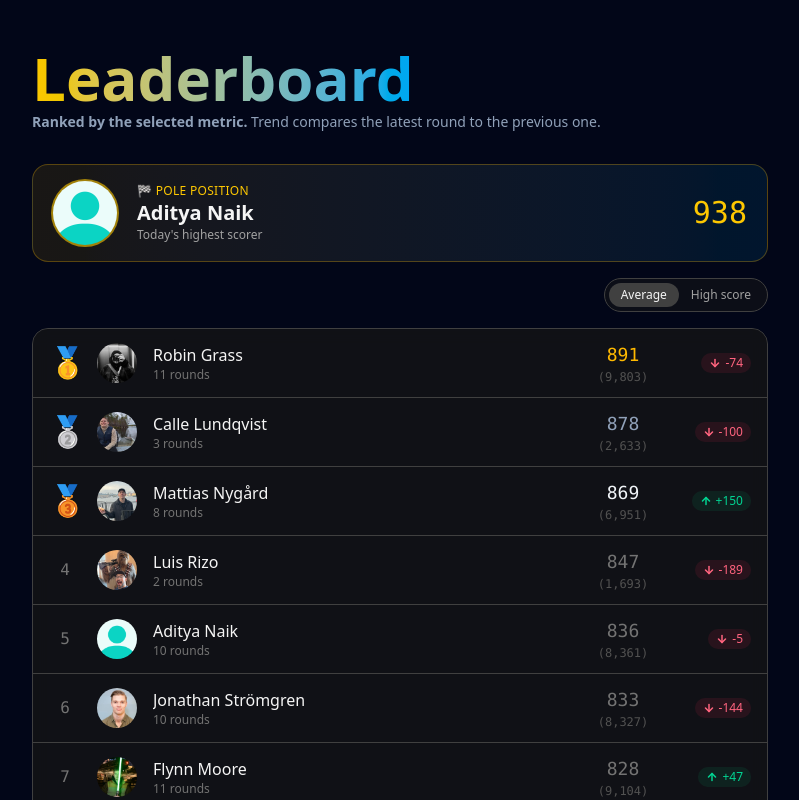
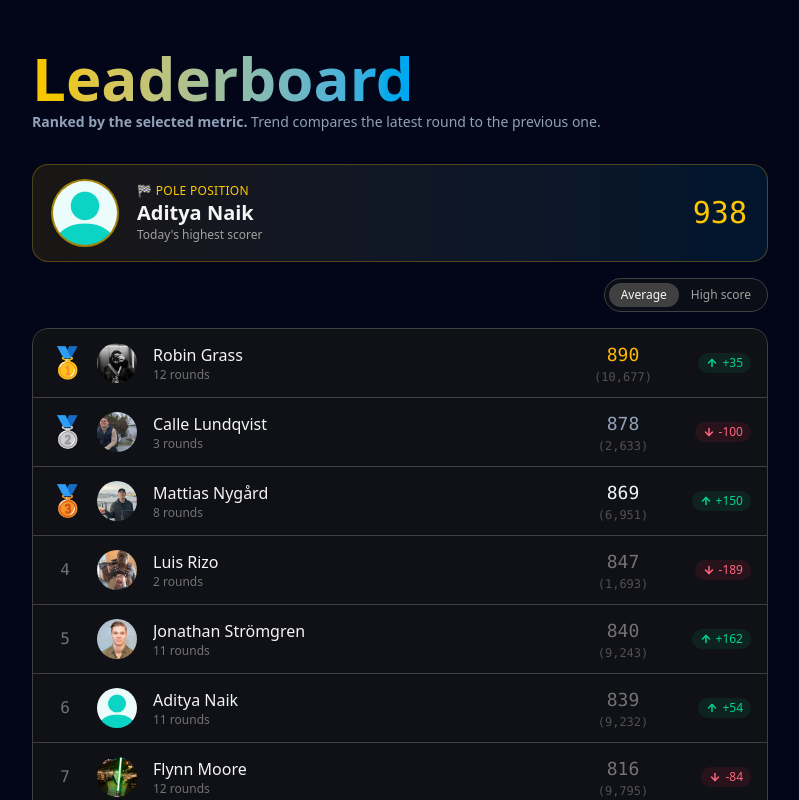
Before and after one commit to hejrobin/maptap-leaderboard, a React (Vite) app: page / in a window 1280 px wide. Shown: the top 800 px of the page, without its empty margins (240-1039 px from the left). Built offline with nearby package versions, Linux system fonts and the light colour scheme.

Commit message:
chore: update scores

```diff
--- a/src/data.ts
+++ b/src/data.ts
@@ -45,6 +45,7 @@ export const leaderboard: Player[] = [
       { date: "2026-06-29", score: 928 },
       { date: "2026-06-30", score: 913 },
       { date: "2026-07-01", score: 839 },
+      { date: "2026-07-02", score: 874 },
     ],
   },
   {
@@ -55,6 +56,7 @@ export const leaderboard: Player[] = [
       { date: "2026-06-24", score: 814 },
       { date: "2026-06-25", score: 606 },
       { date: "2026-06-30", score: 727 },
+      { date: "2026-07-02", score: 821 },
     ],
   },
   {
@@ -67,6 +69,7 @@ export const leaderboard: Player[] = [
       { date: "2026-06-26", score: 813 },
       { date: "2026-06-30", score: 771 },
       { date: "2026-07-01", score: 826 },
+      { date: "2026-07-02", score: 822 },
     ],
   },
   {
@@ -98,6 +101,7 @@ export const leaderboard: Player[] = [
       { date: "2026-06-29", score: 846 },
       { date: "2026-06-30", score: 728 },
       { date: "2026-07-01", score: 775 },
+      { date: "2026-07-02", score: 691 },
     ],
   },
   {
@@ -119,6 +123,7 @@ export const leaderboard: Player[] = [
       { date: "2026-06-29", score: 938 },
       { date: "2026-06-30", score: 822 },
       { date: "2026-07-01", score: 817 },
+      { date: "2026-07-02", score: 871 },
     ],
   },
   {
@@ -135,6 +140,7 @@ export const leaderboard: Player[] = [
       { date: "2026-06-29", score: 804 },
       { date: "2026-06-30", score: 898 },
       { date: "2026-07-01", score: 754 },
+      { date: "2026-07-02", score: 916 },
     ],
   },
   {
```
